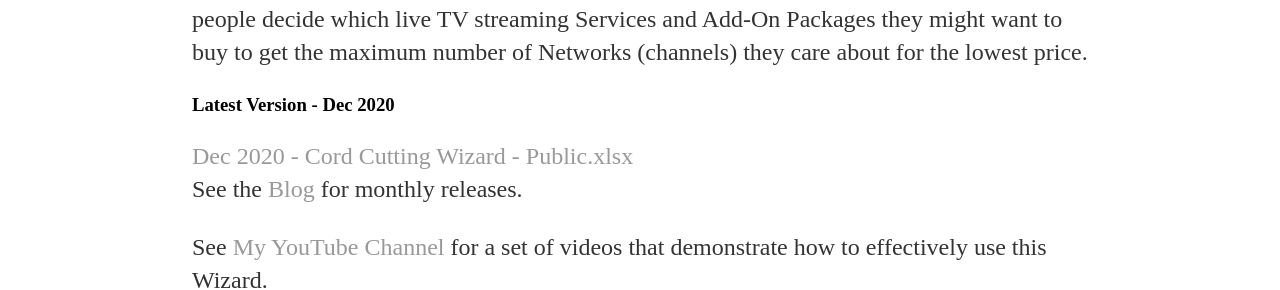
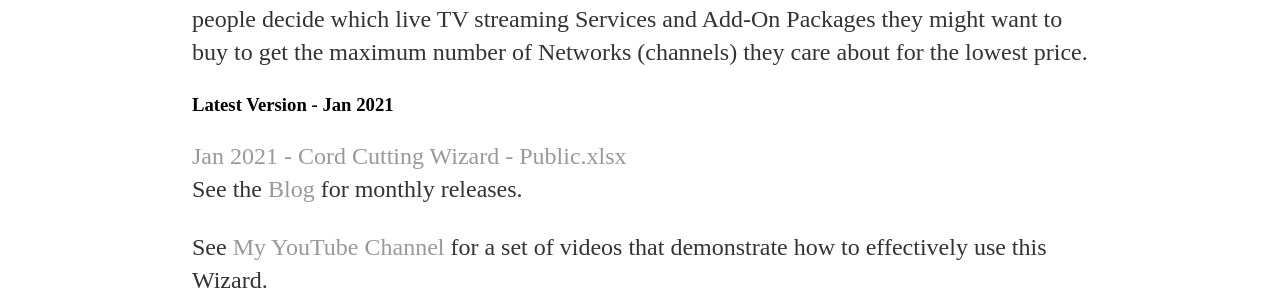
Before and after one commit to wjhladik/wjhladik.github.io, a Jekyll site: the page built from index.html, in a window 1280 px wide and 900 px high. Shown: the part 180-470 px from the top of the window. Built offline with Jekyll 4.4.1, drawn with Linux system fonts in a browser that asks for light colours.

Commit message:
Update index.html

```diff
--- a/index.html
+++ b/index.html
@@ -8,8 +8,8 @@ title: Bill Hladik's Cord Cutting Wizard
 It's designed to help people decide which live TV streaming Services and Add-On Packages they
 might want to buy to get the maximum number of Networks (channels) they care about for the lowest price.
 <p>
-	<h3>Latest Version - Dec 2020</h3>
-	<p><a href="Dec 2020 - Cord Cutting Wizard - Public.xlsx">Dec 2020 - Cord Cutting Wizard - Public.xlsx</a>
+	<h3>Latest Version - Jan 2021</h3>
+	<p><a href="Jan 2021 - Cord Cutting Wizard - Public.xlsx">Jan 2021 - Cord Cutting Wizard - Public.xlsx</a>
 	<br>See the <a href="/blog">Blog</a> for monthly releases.
 	<p>See <a href="https://www.youtube.com/channel/UC166ORyfcuJx9Wi9IcOZbWw">My YouTube Channel</a> for a set of videos that demonstrate how to effectively use this Wizard.
 	<p>
```
